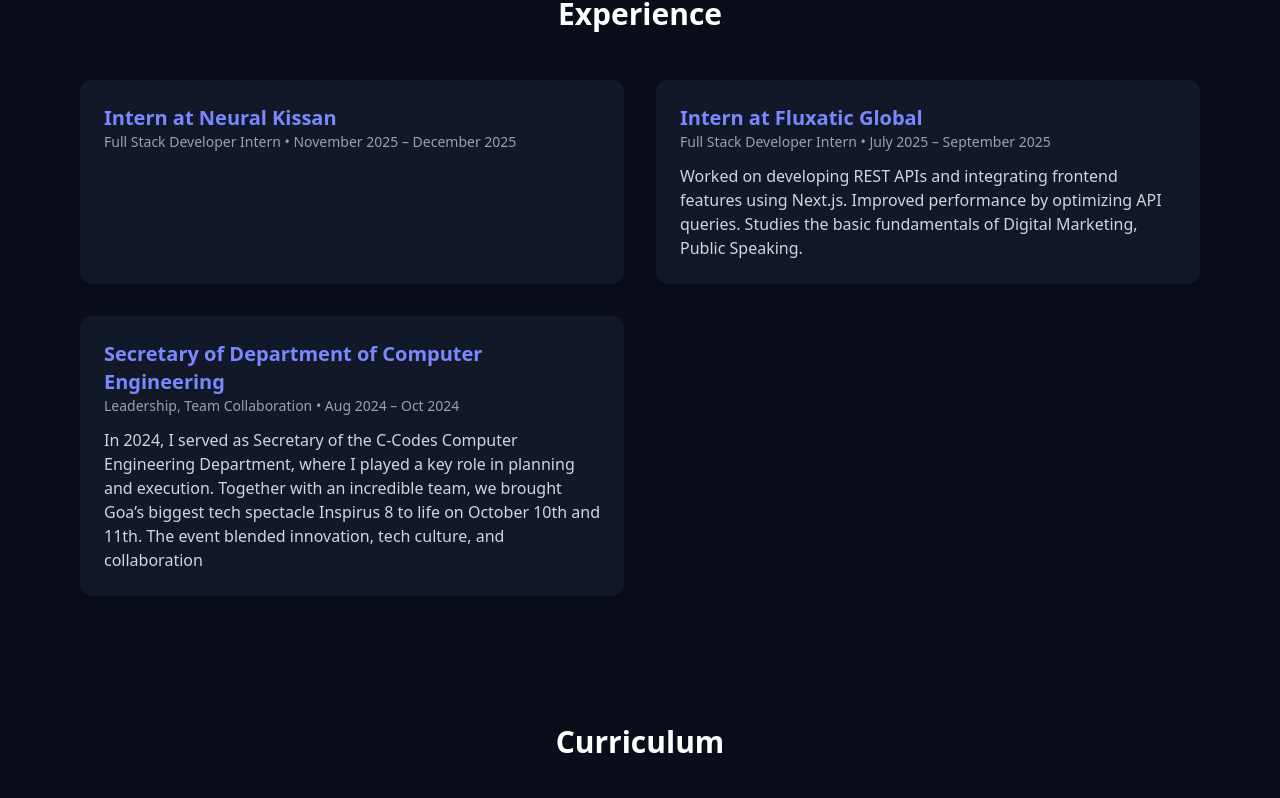
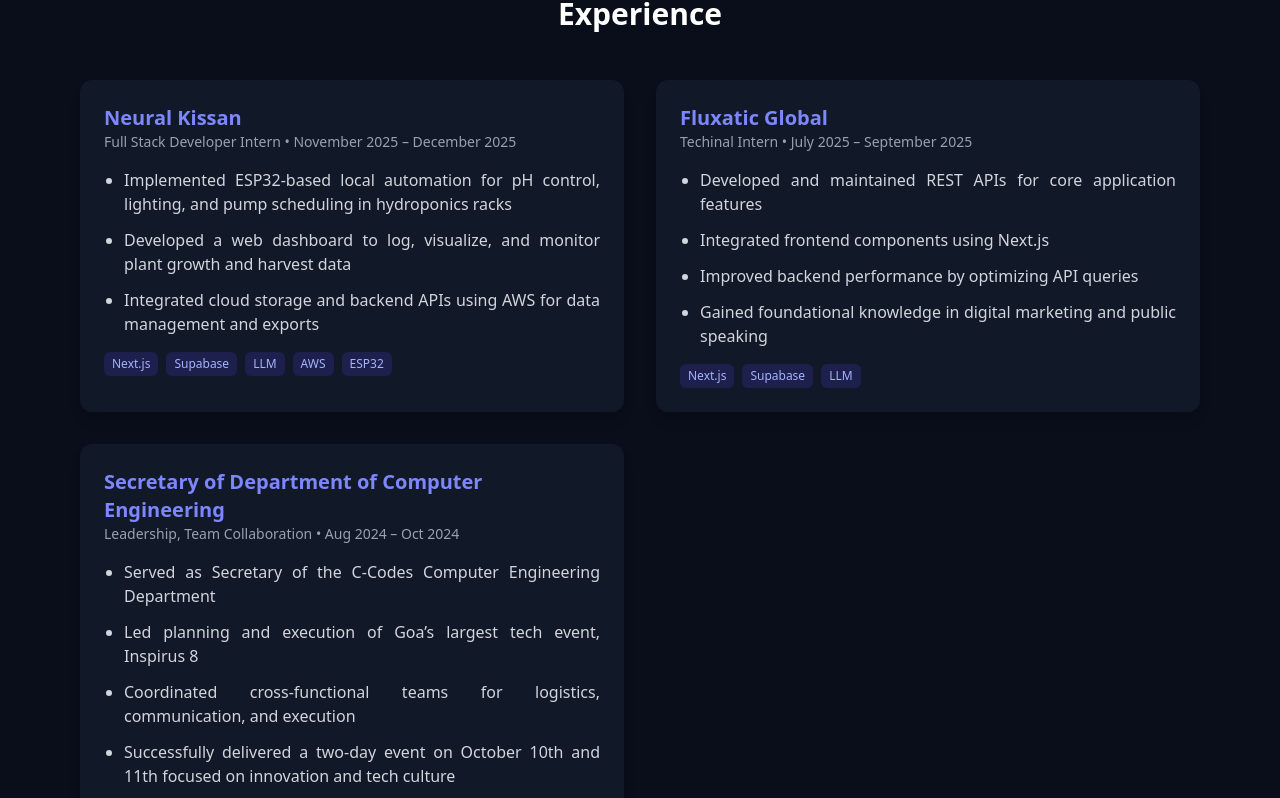
Before and after one commit to pranavkerkar31/know-me, a Next.js app in the folder myapp/: page / in a window 1280 px wide. Shown: the part 2956-3754 px from the top of the page. Built offline with nearby package versions, Linux system fonts and the light colour scheme.

Commit message:
updation

```diff
--- a/myapp/src/components/Experience.tsx
+++ b/myapp/src/components/Experience.tsx
@@ -1,28 +1,38 @@
 export default function Experience() {
   const experiences = [
     {
-      company: "Intern at Neural Kissan",
+      company: "Neural Kissan",
       role: "Full Stack Developer Intern",
       duration: "November 2025 – December 2025",
-      // description:
-      //   "Worked on developing REST APIs and integrating frontend features using Next.js. Improved performance by optimizing API queries. Studies the basic fundamentals of Digital Marketing, Public Speaking.",
-      // techStack: "Next.js, Supabase, LLM,",
+      description: [
+        "Implemented ESP32-based local automation for pH control, lighting, and pump scheduling in hydroponics racks",
+        "Developed a web dashboard to log, visualize, and monitor plant growth and harvest data",
+        "Integrated cloud storage and backend APIs using AWS for data management and exports",
+      ],
+      techStack: ["Next.js", "Supabase", "LLM", "AWS", "ESP32"],
     },
     {
-      company: "Intern at Fluxatic Global",
-      role: "Full Stack Developer Intern",
+      company: "Fluxatic Global",
+      role: "Techinal Intern",
       duration: "July 2025 – September 2025",
-      description:
-        "Worked on developing REST APIs and integrating frontend features using Next.js. Improved performance by optimizing API queries. Studies the basic fundamentals of Digital Marketing, Public Speaking.",
-      techStack: "Next.js, Supabase, LLM,",
+      description: [
+        "Developed and maintained REST APIs for core application features",
+        "Integrated frontend components using Next.js",
+        "Improved backend performance by optimizing API queries",
+        "Gained foundational knowledge in digital marketing and public speaking",
+      ],
+      techStack: ["Next.js", "Supabase", "LLM"],
     },
     {
-      company: "Secretary of Department of Computer Engineering ",
+      company: "Secretary of Department of Computer Engineering",
       role: "Leadership, Team Collaboration",
       duration: "Aug 2024 – Oct 2024",
-      description:
-        "In 2024, I served as Secretary of the C-Codes Computer Engineering Department, where I played a key role in planning and execution. Together with an incredible team, we brought Goa’s biggest tech spectacle Inspirus 8 to life on October 10th and 11th. The event blended innovation, tech culture, and collaboration",
-      // techStack: "Next.js, Git, Markdown",
+      description: [
+        "Served as Secretary of the C-Codes Computer Engineering Department",
+        "Led planning and execution of Goa’s largest tech event, Inspirus 8",
+        "Coordinated cross-functional teams for logistics, communication, and execution",
+        "Successfully delivered a two-day event on October 10th and 11th focused on innovation and tech culture",
+      ],
     },
   ];
 
@@ -39,11 +49,30 @@
             <h3 className="text-xl font-semibold text-indigo-400">
               {exp.company}
             </h3>
+
             <p className="text-sm text-gray-400">
               {exp.role} • {exp.duration}
             </p>
-            <p className="mt-3 text-gray-300">{exp.description}</p>
-            {/* <p className="mt-2 text-sm text-gray-400"><strong>Tech Stack:</strong> {exp.techStack}</p> */}
+
+            {/* ✅ Bullet points */}
+            <ul className="mt-4 list-disc list-outside pl-5 text-justify space-y-3 text-gray-300">
+              {exp.description.map((point, i) => (
+                <li key={i}>{point}</li>
+              ))}
+            </ul>
+
+            {exp.techStack && (
+              <div className="mt-4 flex flex-wrap gap-2">
+                {exp.techStack.map((tech, i) => (
+                  <span
+                    key={i}
+                    className="text-xs bg-indigo-900/40 text-indigo-300 px-2 py-1 rounded-md"
+                  >
+                    {tech}
+                  </span>
+                ))}
+              </div>
+            )}
           </div>
         ))}
       </div>
--- a/myapp/src/components/Hero.tsx
+++ b/myapp/src/components/Hero.tsx
@@ -25,7 +25,7 @@
 
               <div className="mt-6 flex gap-4">
                 <a
-                  href="/PranavKerkar_Resume.pdf"
+                  href="/Pranav_Kerkar_Resume.pdf"
                   className="inline-block rounded border border-white bg-white px-6 py-3 text-sm font-medium text-black hover:bg-transparent hover:text-white transition"
                 >
                   My Resume
--- a/myapp/src/components/Projects.tsx
+++ b/myapp/src/components/Projects.tsx
@@ -6,14 +6,14 @@
       techStack: "Next.js, Tailwind CSS, Supabase, Python, FastAPI, DeepFace, YOLOv8",
       image: "./image.png",
       // live: "https://jciponda.in",
-      github: "https://github.com/ShrinivasInamdar/JCI-PONDA",
+      github: "https://github.com/706ash/CCTV-Forensic-Analysis---SPD-Power-Rangers",
     },
     {
       title: "GoArta",
       techStack: "Next.js, Tailwind CSS, Supabase, LangChain with Gemini API",
       image: "/goarta.webp",
       live: "https://goarta.vercel.app/",
-      github: "https://github.com/ShrinivasInamdar/JCI-PONDA",
+      github: "https://github.com/jovanR9/GoArta-TokenDrift",
     },
     {
       title: "JCI Official Website",
@@ -26,7 +26,7 @@
       title: "Langchain WebApp",
       techStack: "Flask, Langchain, Gemini API",
       image: "/langchain.png",
-      live: "https://pranavkerkar.vercel.app/",
+      live: "",
       github: "https://github.com/pranavkerkar31/know-me",
     },
     {
```
Also changed, not shown: 2 other files (tests, documents, lock files or other folders).
